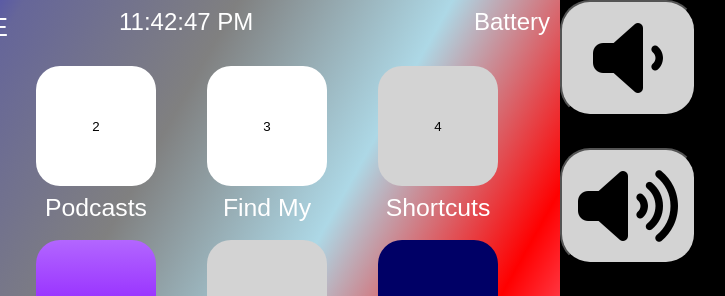
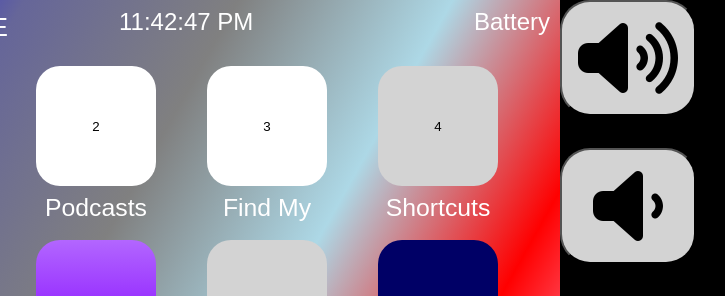
Before and after one commit to INoobSaibot/Ios-UI-clone_2-WebPacked, a plain HTML site: page iOS main menu clone/index.html in a window 1280 px wide. Shown: the top 296 px of the page, 387-1112 px from the left. Drawn offline with nearby package versions, Linux system fonts and the light colour scheme.

Commit message:
swap speaker icons

```diff
--- a/iOS main menu clone/index.html
+++ b/iOS main menu clone/index.html
@@ -156,8 +156,8 @@
 <!--    <div class='left-button'><button>Left</button></div>-->
 <!--</div>-->
 <div class="volume volume-external-buttons">
-    <div class='volume-button'><button id="volume-up"><i id='volume-up-icon' class='fas'>&#xf027;</i></button></div>
-    <div class='volume-button'><button id="volume-down"><i id='volume-down-icon' class='fas'>&#xf028;</i></button></div>
+    <div class='volume-button'><button id="volume-up"><i id='volume-up-icon' class='fas'>&#xf028;</i></button></div>
+    <div class='volume-button'><button id="volume-down"><i id='volume-down-icon' class='fas'>&#xf027;</i></button></div>
 </div>
 
 </body>
```
